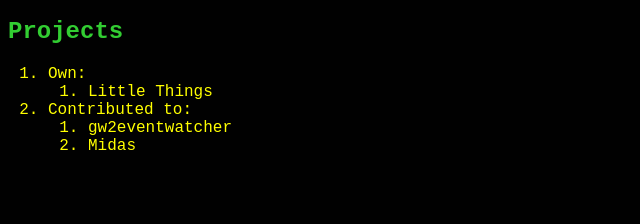
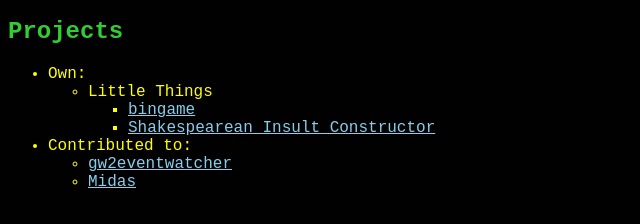
Before and after one commit to TrollDecker/trolldecker.github.io, a plain HTML site: page index.html in a window 1280 px wide. Shown: the part 48-272 px from the top of the page, without its empty margins (0-640 px from the left). Drawn offline with Linux system fonts and the light colour scheme.

Commit message:
Update index.html

```diff
--- a/index.html
+++ b/index.html
@@ -11,17 +11,21 @@
     <h1>Jonathan Humphreys</h1>
 
     <h2>Projects</h2>
-    <ol>
+    <ul>
       <li>Own:</li>
-      <ol>
+      <ul>
         <li>Little Things</li>
-      </ol>
+        <ul>
+          <li><a href="https://github.com/RichieStacker/bingame">bingame</a></li>
+          <li><a href="https://github.com/RichieStacker/insult_constructor">Shakespearean Insult Constructor</a></li>
+        </ul>
+      </ul>
       <li>Contributed to:</li>
-      <ol>
-        <li>gw2eventwatcher</li>
-        <li>Midas</li>
-      </ol>
-    </ol>
+      <ul>
+        <li><a href="https://github.com/m-decoster/gw2eventwatcher">gw2eventwatcher</a></li>
+        <li><a href="https://github.com/steelwolf180/Midas">Midas</a></li>
+      </ul>
+    </ul>
 
   </body>
 </html>
```
